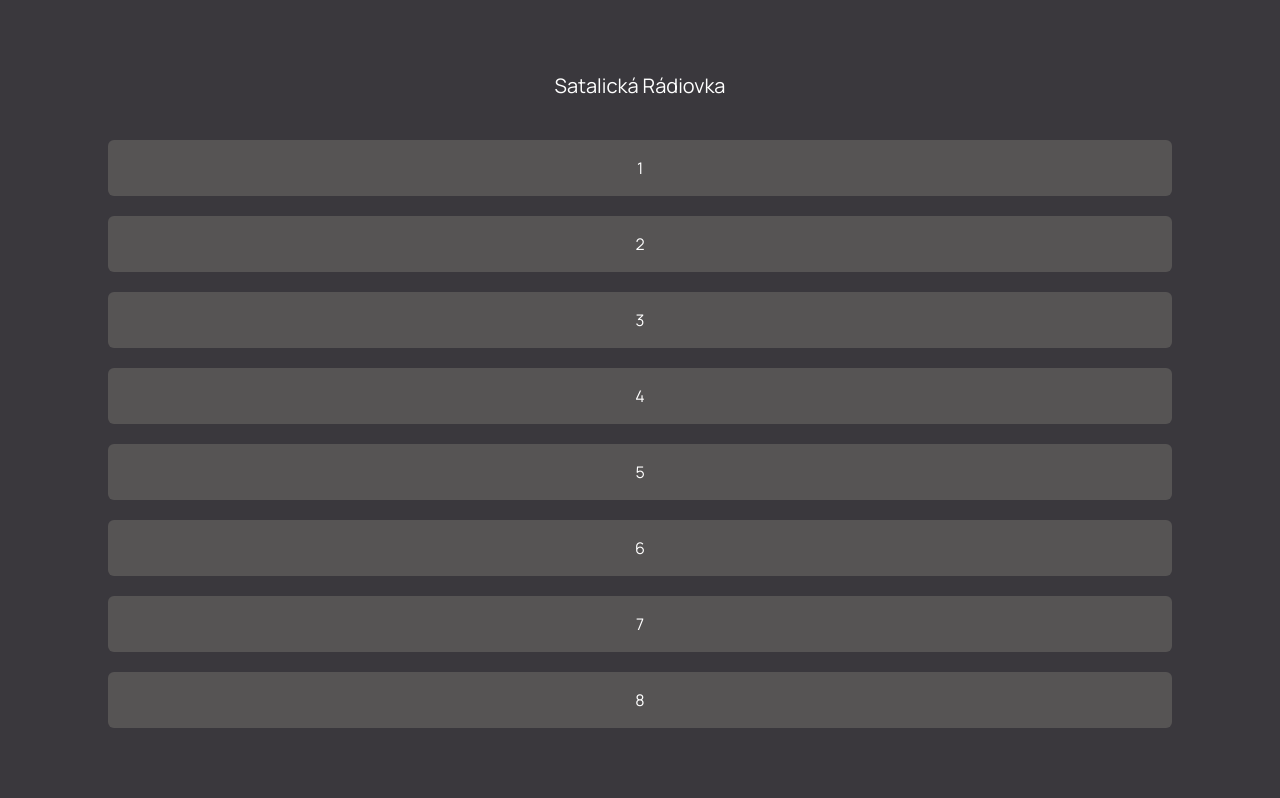
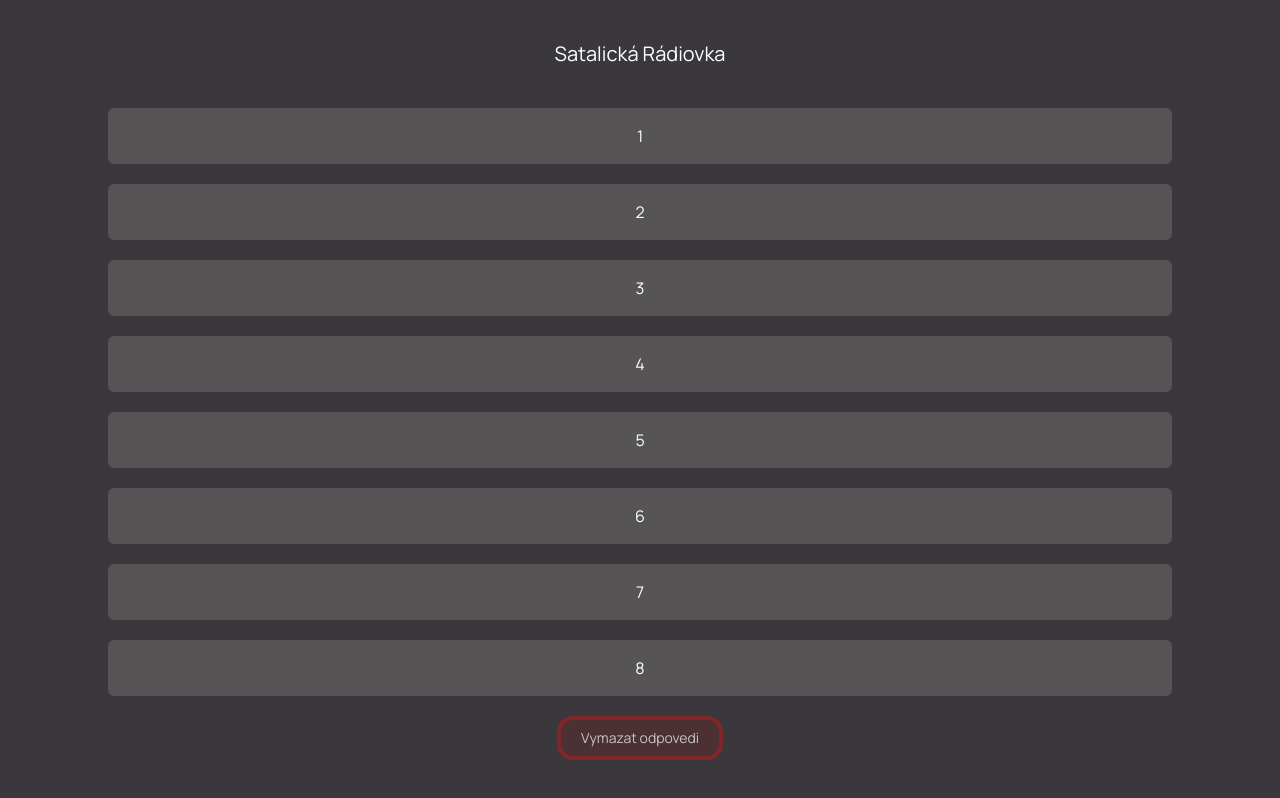
Before and after one commit to OlliJeCool/path, a React (Vite) app: page / in a window 1280 px wide. Built offline with nearby package versions, Linux system fonts and the light colour scheme.

Commit message:
added delete progress button

```diff
--- a/src/components/QuestionList.jsx
+++ b/src/components/QuestionList.jsx
@@ -21,6 +21,14 @@ const QuestionList = () => {
 
     })
 
+    const deleteProgress = () => {
+        for (let i = 1; i <= 8; i++) {
+            localStorage.setItem(i, false)
+            window.location.reload()
+        }
+
+    }
+
     const handleClick = (id) => {
         navigate(`/${id}`)
     }
@@ -35,6 +43,7 @@ const QuestionList = () => {
                             {question.id}
                         </div>
                     ))}
+                    <button onClick={deleteProgress} className="bg-red-900 py-2 px-5 rounded-2xl border-4 border-red-700 text-opacity-80 text-sm border-opacity-50 text-gray-200 bg-opacity-25">Vymazat odpovedi</button>
                 </div>
             </div>
         </div>
```
